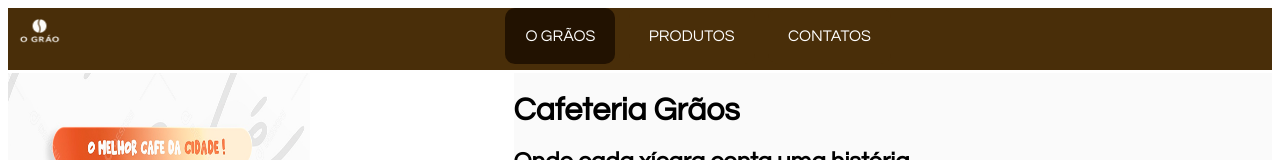
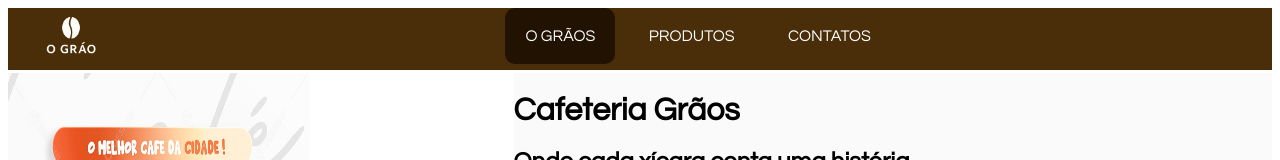
Before and after one commit to MATEUSN10/O-GR-O, a plain HTML site: page index.html in a window 1280 px wide. Shown: the top 160 px of the page. Drawn offline with Linux system fonts and the light colour scheme.

Commit message:
style.css

```diff
--- a/CSS/style.css
+++ b/CSS/style.css
@@ -6,11 +6,14 @@
     background-color: rgb(255, 255, 255);
 }
 #LOGO{
-    display: block;/*convertendo a div em blocos para alinhamentos*/
-    float: left;/*flutuando para esquerda dentro CONTEINER*/
+    float: left;
     width: 10%;
     height: 62px;
     background-color: #492e09;
+
+    display: flex;
+    justify-content: center;
+    align-items: center;
 }
 
 #MENU{
@@ -47,8 +50,10 @@
     font-family: Century Gothic,Verdana, Geneva, Tahoma, sans-serif;
 }
 .tamanhoLogo{
-    width: 50%;
-    height: 50px;
+    width: 80px;
+    height: auto;
+    display: block;
+    margin: 6px auto;
 }
 .tamanhoBannerLateral{
     width: 60%; /*100% da caixa que ele está (BANNERLATERAL)*/
@@ -140,3 +145,9 @@ padding: 10px;/*espaçamento entre o objeto e a borda da tabela*/
    width: 150px;
 
 }
+
+
+
+
+
+}
```
